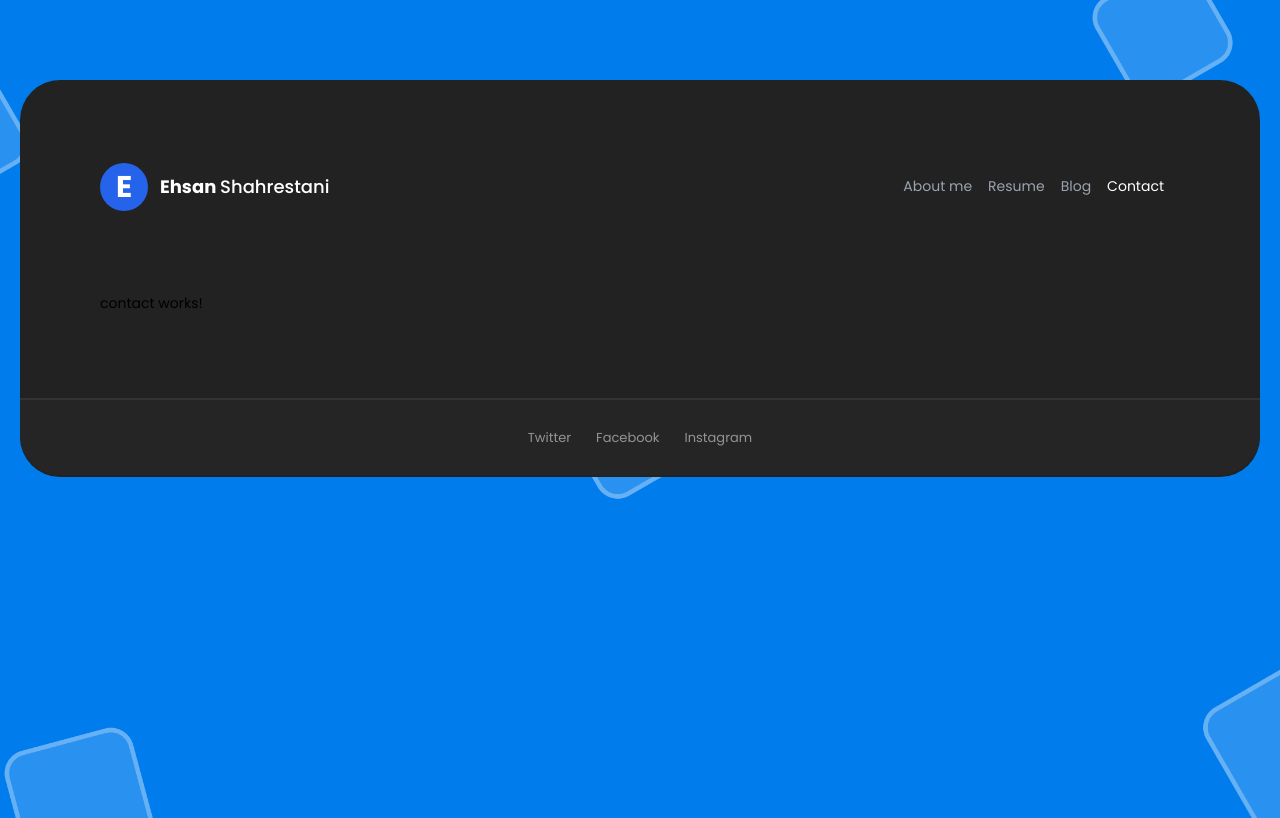
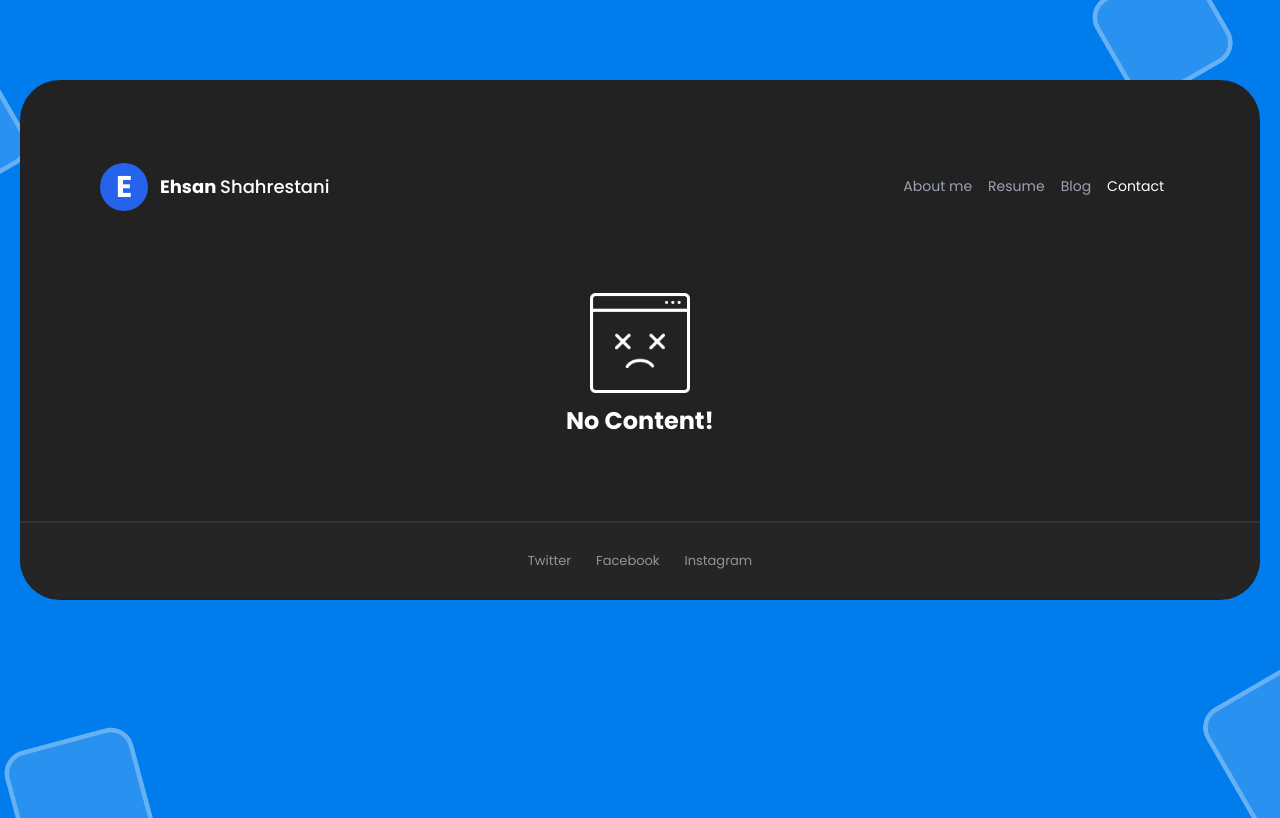
Before and after one commit to ehsan-shahrestani/resume, an Angular app: page /contact in a window 1280 px wide. Built offline with nearby package versions, Linux system fonts and the light colour scheme.

Commit message:
no content add

```diff
--- a/src/app/layout/pages/blog/blog.component.html
+++ b/src/app/layout/pages/blog/blog.component.html
@@ -1 +1,5 @@
-<p>blog works!</p>
+
+<div class="">
+    <img src="assets/img/browser.png" width="100" class="mx-auto invert" alt=""  srcset="">
+    <h1 class="text-center text-white text-2xl font-black mt-3">No Content!</h1>
+</div>
--- a/src/app/layout/pages/contact/contact.component.html
+++ b/src/app/layout/pages/contact/contact.component.html
@@ -1 +1,5 @@
-<p>contact works!</p>
+
+<div class="">
+    <img src="assets/img/browser.png" width="100" class="mx-auto invert" alt=""  srcset="">
+    <h1 class="text-center text-white text-2xl font-black mt-3">No Content!</h1>
+</div>
```
Also changed, not shown: src/assets/img/browser.png (added), src/assets/img/not-found.png (added).
